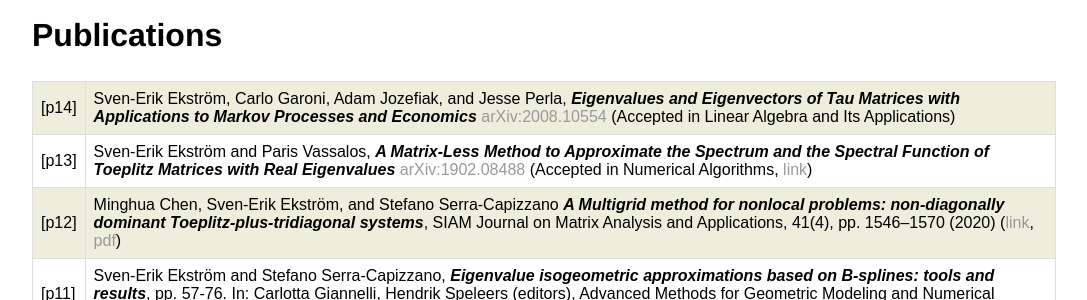
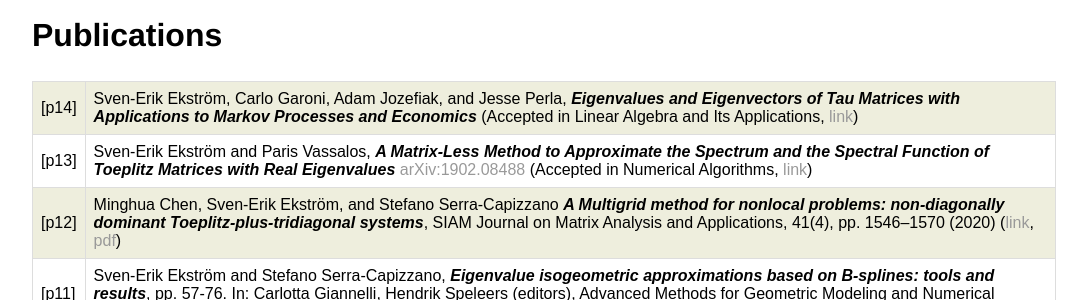
Before and after one commit to sverek/sverek.github.io, a Jekyll site: the page built from publications/index.html, in a window 1280 px wide. Shown: the part 180-480 px from the top of the page, without its empty margins (96-1183 px from the left). Built offline with Jekyll 4.4.1, drawn with Linux system fonts in a browser that asks for light colours.

Commit message:
updated p14

```diff
--- a/publications/index.html
+++ b/publications/index.html
@@ -28,7 +28,7 @@ tr:nth-child(odd) {
 			<tr>
 				<td>[p14]</td>
 				<td>Sven-Erik Ekström, Carlo Garoni, Adam Jozefiak, and Jesse Perla, <i><b>Eigenvalues and Eigenvectors of Tau Matrices with Applications to Markov Processes and Economics
-				</b></i> <a href="https://arxiv.org/abs/2008.10554">arXiv:2008.10554</a> (Accepted in Linear Algebra and Its Applications)
+				</b></i>  (Accepted in Linear Algebra and Its Applications, <a href="https://doi.org/10.1016/j.laa.2021.06.005">link</a>)
 				</td>
 			</tr>
 			<tr>
```
